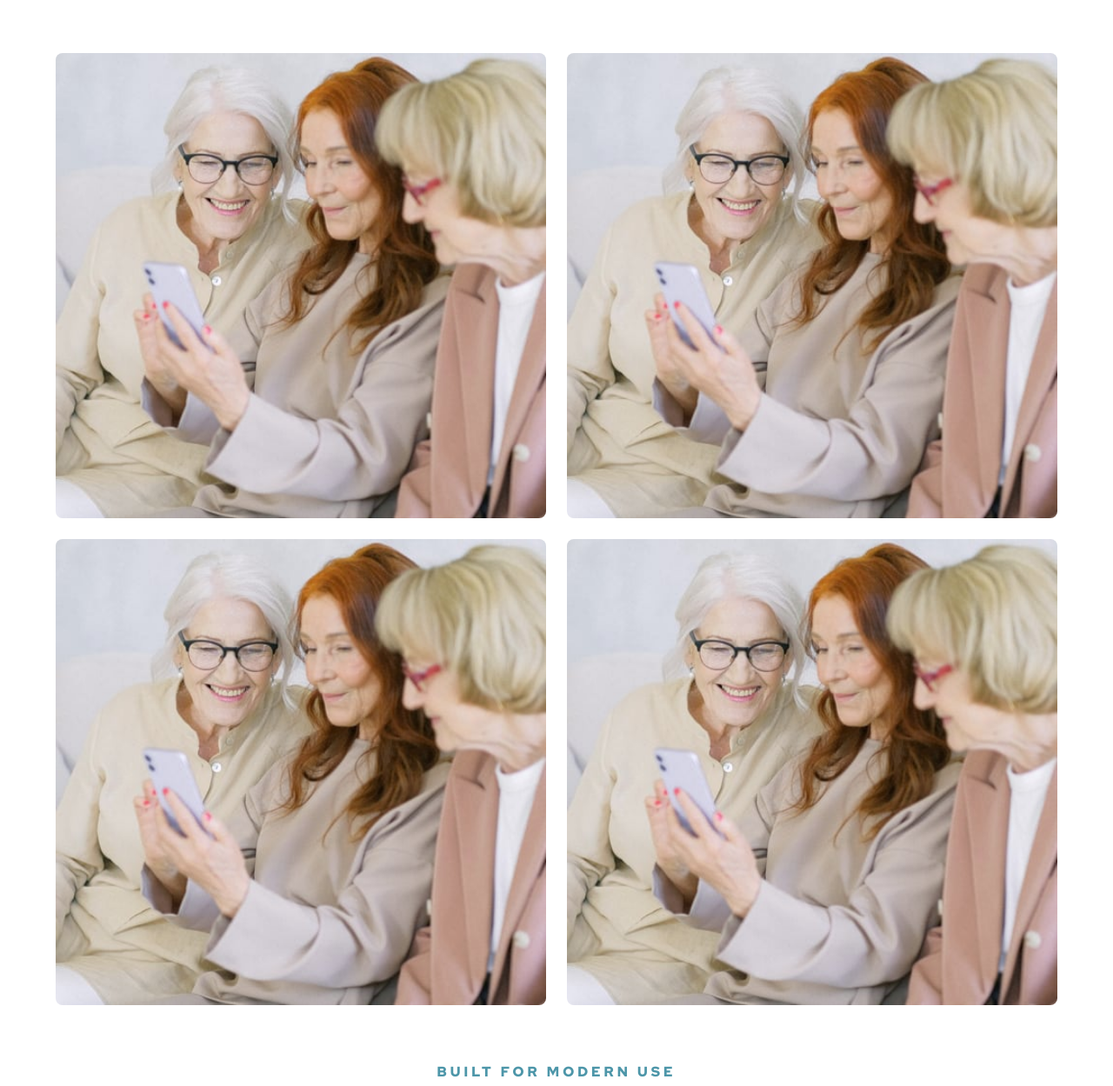
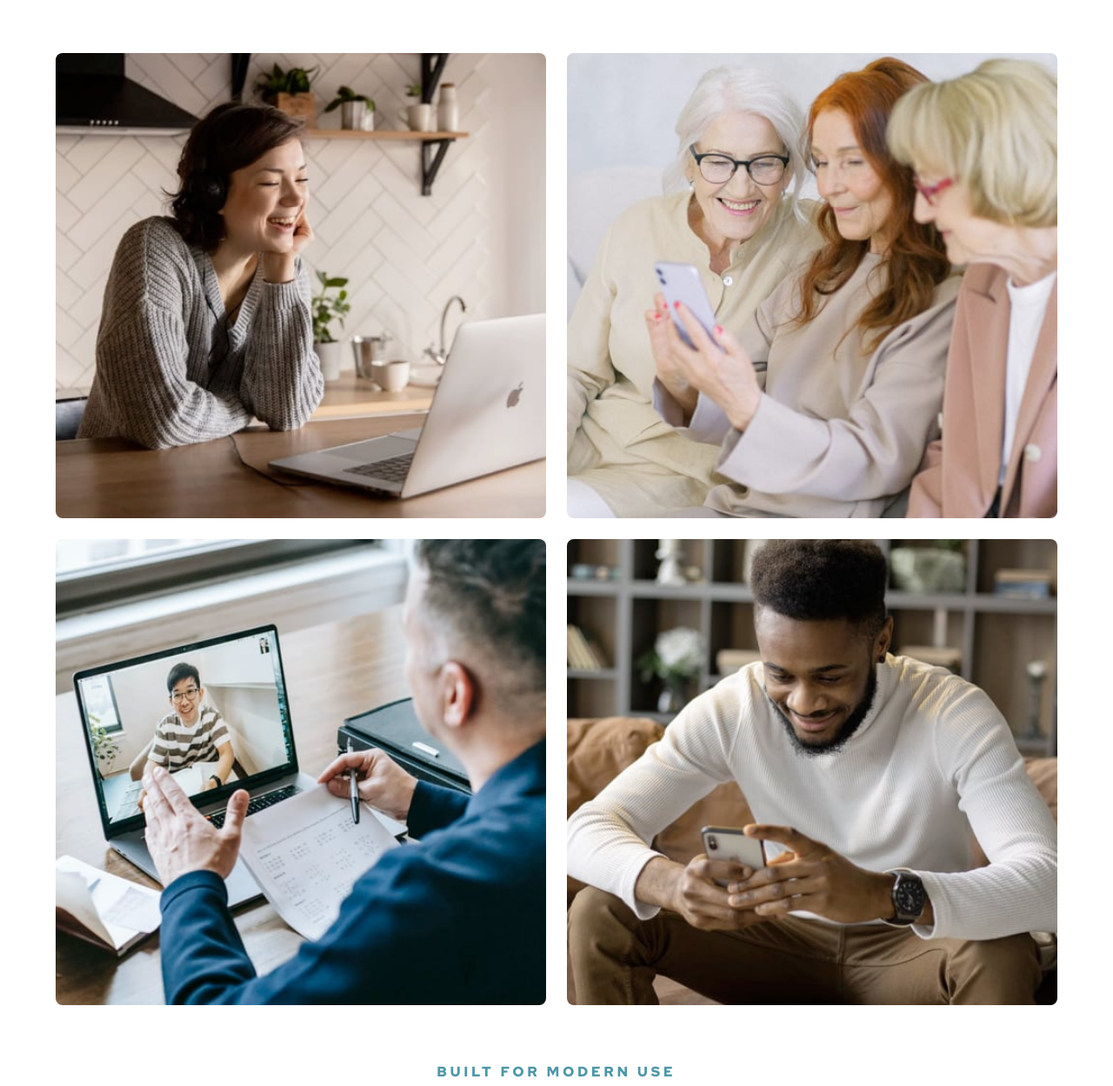
Before and after one commit to kevencb/Meet-LandingPage-FrontendMentor, a website: page index.html in a window 1280 px wide. Shown: the part 826-2075 px from the top of the page at 87% size. Drawn offline with Linux system fonts and the light colour scheme.

Commit message:
Update HTML

```diff
--- a/index.html
+++ b/index.html
@@ -36,10 +36,10 @@
 
 	<main class="main container">
 		<div class="galerie">
-			<img class="img-01" src="./assets/desktop/image-women-videochatting.jpg" alt="">
+			<img class="img-01" src="./assets/desktop/image-woman-in-videocall.jpg" alt="">
 			<img class="img-02" src="./assets/desktop/image-women-videochatting.jpg" alt="">
-			<img class="img-03" src="./assets/desktop/image-women-videochatting.jpg" alt="">
-			<img class="img-04" src="./assets/desktop/image-women-videochatting.jpg" alt="">
+			<img class="img-03" src="./assets/desktop/image-men-in-meeting.jpg" alt="">
+			<img class="img-04" src="./assets/desktop/image-man-texting.jpg" alt="">
 		</div>
 		<h3 class="main__title">Built for modern use</h3>
 		<h2 class="title-h2">Smarter meetings, all in one place</h2>
```
